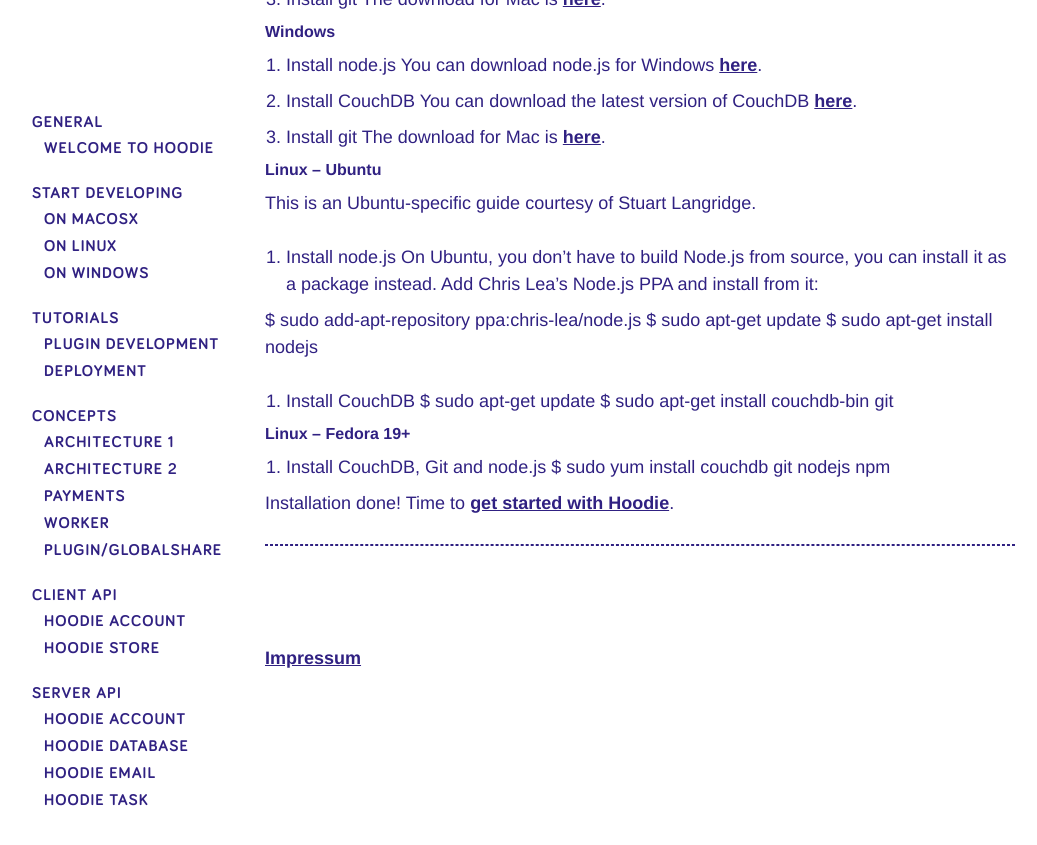
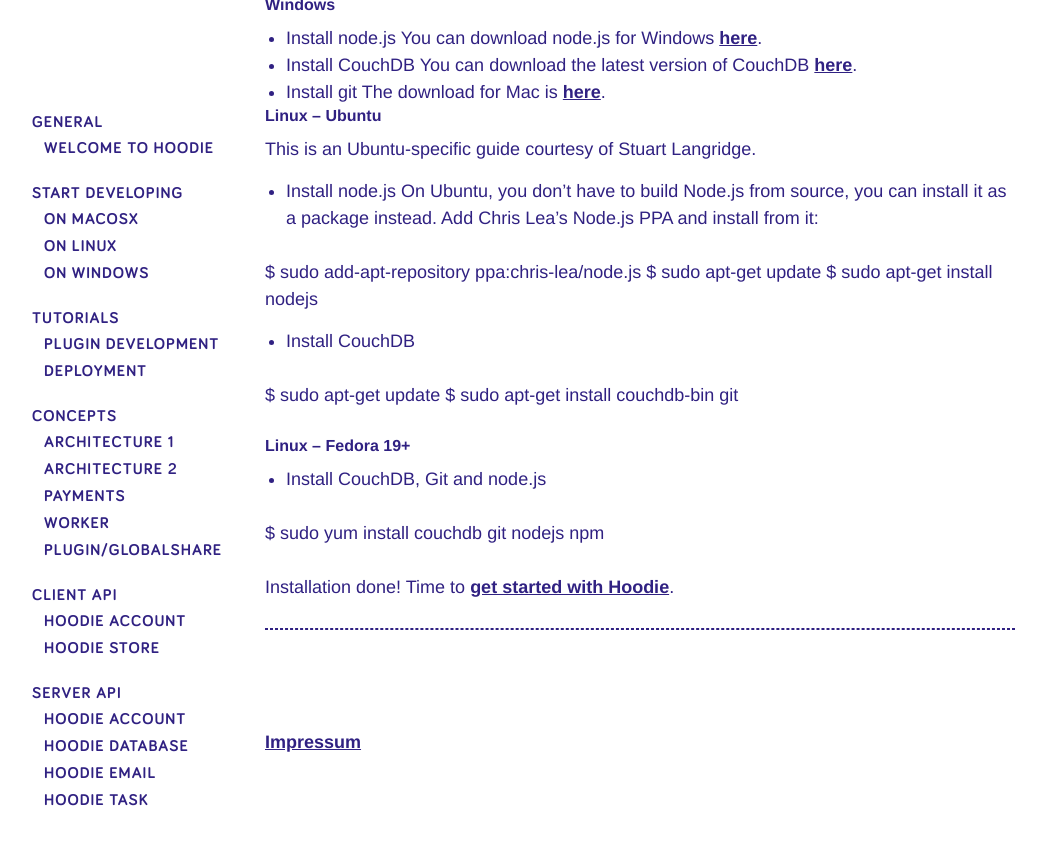
Before and after one commit to hoodiehq-archive/documentation, a Jekyll site: the page built from tutorials/prerequisites-before-getting-started-with-hoodie.md, in a window 1280 px wide and 900 px high, scrolled down 819 px. Shown: the top 845 px of the window, without its empty margins (0-1037 px from the left). Built offline with Jekyll 4.4.1, drawn with Linux system fonts in a browser that asks for light colours; before the commit the page ends 1635 px from its top, so only the background shows below that; part of the change alters nothing that is shown.

```diff
--- a/tutorials/prerequisites-before-getting-started-with-hoodie.md
+++ b/tutorials/prerequisites-before-getting-started-with-hoodie.md
@@ -21,36 +21,38 @@ Hoodie has support for Mac OS X, Windows and Linux. This file covers installatio
 - <a href="#Linux-Fedora">Linux-Fedora</a>
 
 ### Mac OS X
-1.  Install node.js
+*  Install node.js
 We recommend using the nodejs.org .pkg file to install node, you can download it [here](http://nodejs.org/download/).
-2.  Install CouchDB
+*  Install CouchDB
 You can download the installer for the latest version of CouchDB [here](http://couchdb.apache.org/#download).
-3.  Install git
+*  Install git
 The download for Mac is [here](http://git-scm.com/download/mac).
 
 ### Windows
-1.  Install node.js
+*  Install node.js
 You can download node.js for Windows [here](http://nodejs.org/download/).
-2.  Install CouchDB
+*  Install CouchDB
 You can download the latest version of CouchDB [here](http://couchdb.apache.org/#download).
-3.  Install git
+*  Install git
 The download for Mac is [here](http://git-scm.com/download/win).
 
 ### Linux – Ubuntu
 This is an Ubuntu-specific guide courtesy of Stuart Langridge.
-1.  Install node.js
+*  Install node.js
 On Ubuntu, you don't have to build Node.js from source, you can install it as a package instead. Add Chris Lea's Node.js PPA and install from it:
 
   $ sudo add-apt-repository ppa:chris-lea/node.js
   $ sudo apt-get update
   $ sudo apt-get install nodejs
 
-2.  Install CouchDB
+*  Install CouchDB
+
   $ sudo apt-get update
   $ sudo apt-get install couchdb-bin git
 
 ### Linux – Fedora 19+
-1.  Install CouchDB, Git and node.js
+*  Install CouchDB, Git and node.js
+
   $ sudo yum install couchdb git nodejs npm
 
 Installation done! Time to [get started with Hoodie](MISSING LINK TO TUTORIAL).
```
